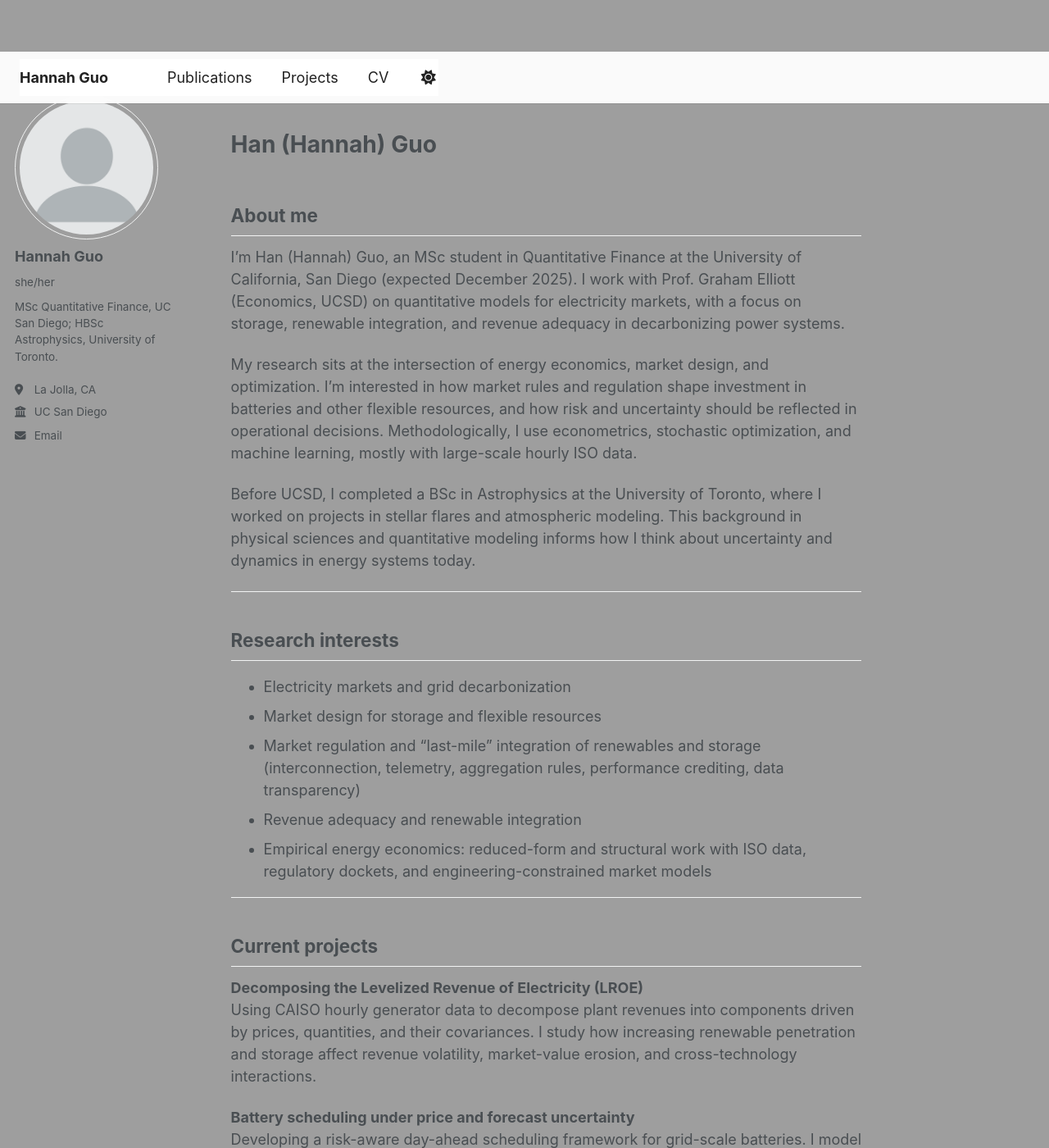
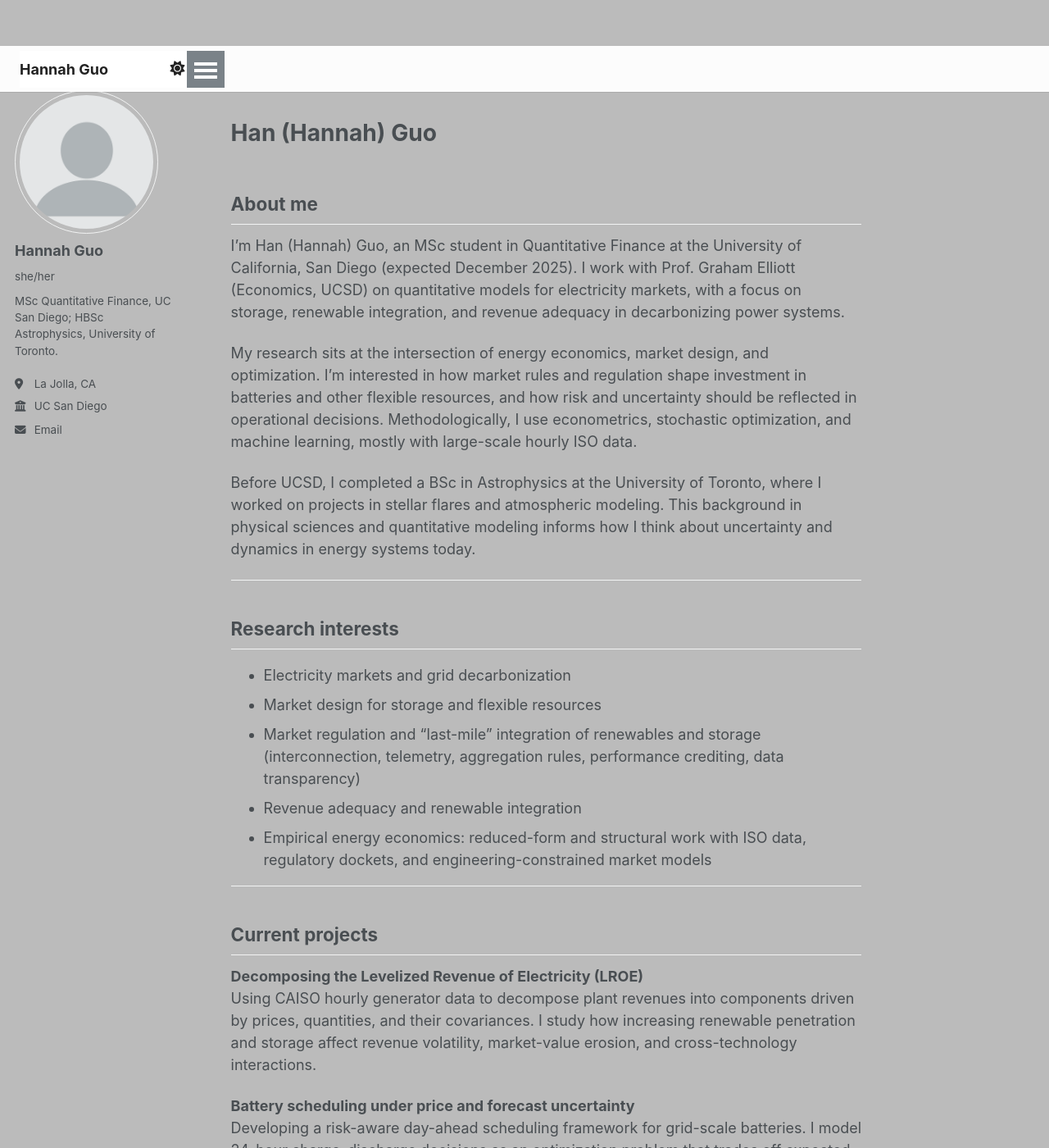
Before and after one commit to itshannahulu/itshannahulu.github.io, a Jekyll site: the page built from _pages/about.md, in a window 1280 px wide and 1400 px high. Shown: the whole window at 82% size. Built offline with Jekyll 4.4.1, drawn with Linux system fonts in a browser that asks for light colours; a script that is not in the unit is left out.

Commit message:
Refactor CSS for hero and masthead elements

```diff
--- a/assets/css/main.scss
+++ b/assets/css/main.scss
@@ -42,40 +42,51 @@
     "vendor/font-awesome/brands"
 ;
 
+/* ============================
+   CUSTOM OVERRIDES
+   ============================ */
 
-/* Tighten top spacing if the hero added space */
-.initial-content { margin-top: 0 !important; padding-top: 0 !important; }
+/* remove any hero space that might be injected */
+.page__hero, .page__hero--overlay { display:none !important; }
+.initial-content { margin-top:0 !important; padding-top:0 !important; }
 
-/* Wallpaper */
+/* wallpaper */
 body{
   background: url("/files/bg.png") center/cover fixed no-repeat;
 }
 
-/* Transparent panels (no white card) */
+/* transparent content panels */
 .page,
 .page__inner,
 .page__content,
 .page__footer,
-.initial-content {
+.initial-content{
   background: transparent !important;
   box-shadow: none !important;
 }
 
-/* Full-width masthead */
+/* sticky, full-width top bar */
+:root { --masthead-h: 56px; } /* adjust if your bar is taller */
+
 .masthead{
-  background: rgba(255,255,255,0.95) !important;  /* solid: #fff */
+  position: sticky;
+  top: 0;
+  z-index: 1000;
+  background: rgba(255,255,255,0.95);   /* #fff for fully solid */
   backdrop-filter: blur(6px);
   box-shadow: 0 1px 0 rgba(0,0,0,.08);
-  position: sticky; top: 0; z-index: 100;
+  border: 0;
+  margin: 0 !important;
 }
 
-/* Let it span the window, not a centered pill */
 .masthead__inner-wrap{
-  max-width: 100% !important;
-  padding-left: 24px; padding-right: 24px;
+  max-width: 100% !important;           /* span the window (no centered pill) */
+  height: var(--masthead-h);
+  display: flex; align-items: center;
+  padding: 0 24px;
 }
 
-/* Remove the inner white capsule */
+/* kill the inner white capsule */
 .masthead .greedy-nav{
   background: transparent !important;
   border: 0 !important;
@@ -84,17 +95,30 @@ body{
   width: 100% !important;
 }
 
-/* Nav text over the white bar */
+/* nav text color over the bar */
 .masthead .site-title,
 .masthead .greedy-nav .visible-links > li > a,
 .masthead .greedy-nav .greedy-nav__toggle{
   color: #222 !important;
 }
 
-/* If a thin line still shows, hide pseudo elements */
+/* remove any thin lines some skins add */
 .masthead::before,
 .masthead::after,
 .masthead__inner-wrap::before,
 .masthead__inner-wrap::after,
 .masthead .greedy-nav::before,
-.masthead .greedy-nav::after{ display:none !important; border:0 !important; }
+.masthead .greedy-nav::after{
+  display: none !important;
+  border: 0 !important;
+}
+
+/* optional: soft global haze to keep text readable over busy images */
+body::before{
+  content:"";
+  position: fixed;
+  inset: 0;
+  background: rgba(255,255,255,0.30);   /* tweak 0.25–0.45 or remove */
+  pointer-events: none;
+  z-index: 0;
+}
```
